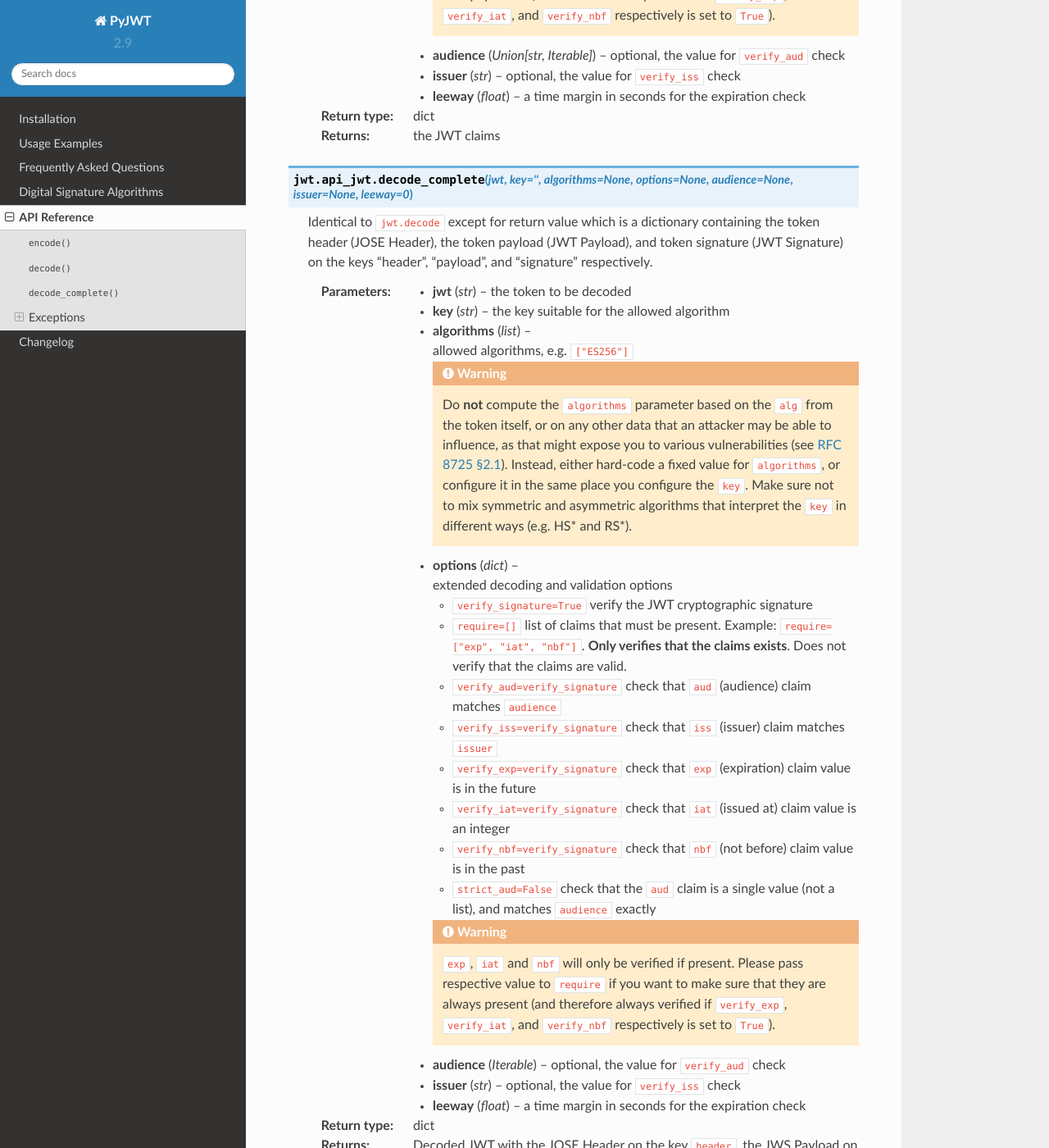
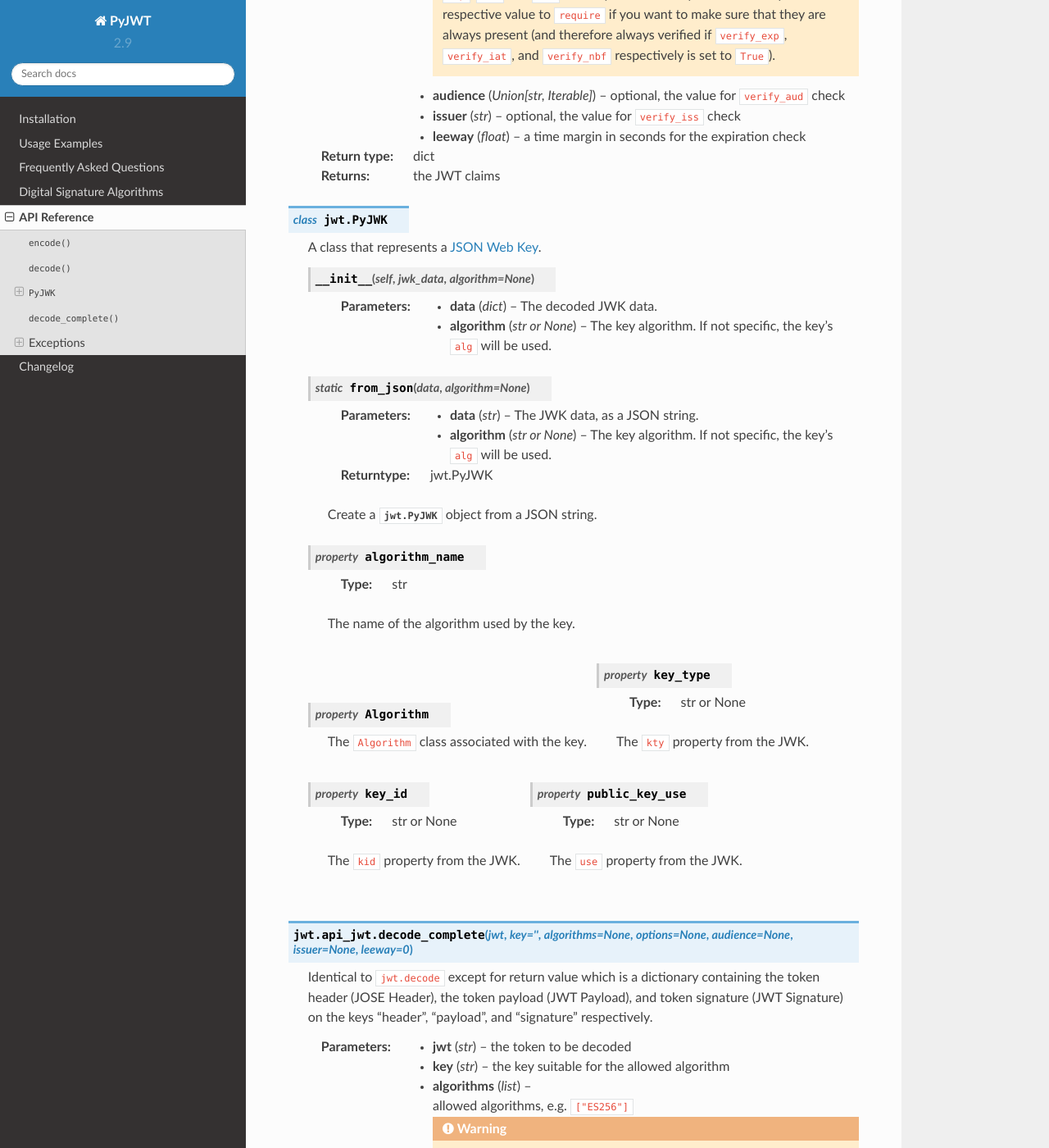
Before and after one commit to jpadilla/pyjwt, a Sphinx documentation site: the page built from docs/api.rst, in a window 1280 px wide and 1400 px high, scrolled down 1553 px. Shown: the whole window at 82% size. Built offline with Sphinx 7.4.7 and the Read the Docs theme 2.0.0, drawn with Linux system fonts in a browser that asks for light colours; some of the changed text lies outside the part shown.

Commit message:
Add API docs for PyJWK. (#980)

```diff
--- a/docs/api.rst
+++ b/docs/api.rst
@@ -8,13 +8,15 @@
     Encode the ``payload`` as JSON Web Token.
 
     :param dict payload: JWT claims, e.g. ``dict(iss=..., aud=..., sub=...)``
-    :param str key: a key suitable for the chosen algorithm:
+    :param key: a key suitable for the chosen algorithm:
 
         * for **asymmetric algorithms**: PEM-formatted private key, a multiline string
         * for **symmetric algorithms**: plain string, sufficiently long for security
 
+    :type key: str or bytes or jwt.PyJWK
     :param str algorithm: algorithm to sign the token with, e.g. ``"ES256"``.
         If ``headers`` includes ``alg``, it will be preferred to this parameter.
+        If ``key`` is a :class:`jwt.PyJWK` object, by default the key algorithm will be used.
     :param dict headers: additional JWT header fields, e.g. ``dict(kid="my-key-id")``.
     :param json.JSONEncoder json_encoder: custom JSON encoder for ``payload`` and ``headers``
     :rtype: str
@@ -25,9 +27,11 @@
     Verify the ``jwt`` token signature and return the token claims.
 
     :param str jwt: the token to be decoded
-    :param str key: the key suitable for the allowed algorithm
+    :param key: the key suitable for the allowed algorithm
+    :type key: str or bytes or jwt.PyJWK
 
     :param list algorithms: allowed algorithms, e.g. ``["ES256"]``
+        If ``key`` is a :class:`jwt.PyJWK` object, allowed algorithms will default to the key algorithm.
 
         .. warning::
 
@@ -69,6 +73,54 @@
     :param float leeway: a time margin in seconds for the expiration check
     :rtype: dict
     :returns: the JWT claims
+
+.. class:: PyJWK
+
+  A class that represents a `JSON Web Key <https://www.rfc-editor.org/rfc/rfc7517>`_.
+
+  .. method:: __init__(self, jwk_data, algorithm=None)
+
+    :param dict data:  The decoded JWK data.
+    :param algorithm:  The key algorithm.  If not specific, the key's ``alg`` will be used.
+    :type algorithm: str or None
+
+  .. staticmethod:: from_json(data, algorithm=None)
+
+    :param str data: The JWK data, as a JSON string.
+    :param algorithm:  The key algorithm.  If not specific, the key's ``alg`` will be used.
+    :type algorithm: str or None
+
+    :returntype: jwt.PyJWK
+
+    Create a :class:`jwt.PyJWK` object from a JSON string.
+
+  .. property:: algorithm_name
+
+    :type: str
+
+    The name of the algorithm used by the key.
+
+  .. property:: Algorithm
+
+    The ``Algorithm`` class associated with the key.
+
+  .. property:: key_type
+
+    :type: str or None
+
+    The ``kty`` property from the JWK.
+
+  .. property:: key_id
+
+    :type: str or None
+
+    The ``kid`` property from the JWK.
+
+  .. property:: public_key_use
+
+    :type: str or None
+
+    The ``use`` property from the JWK.
 
 .. module:: jwt.api_jwt
 
```
